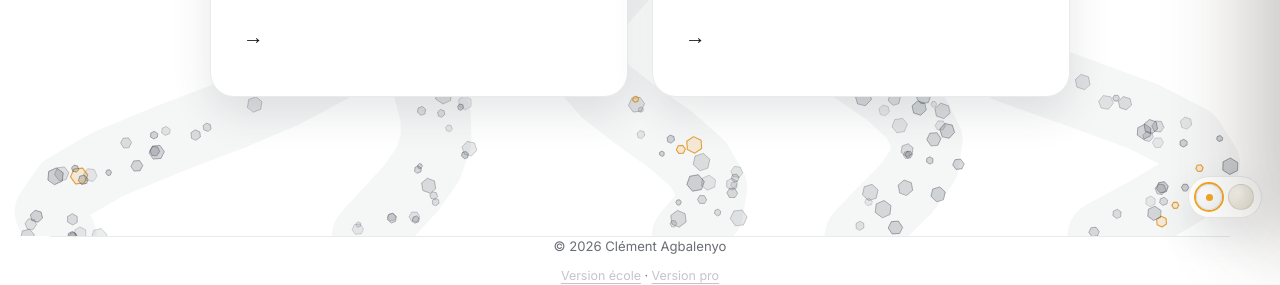
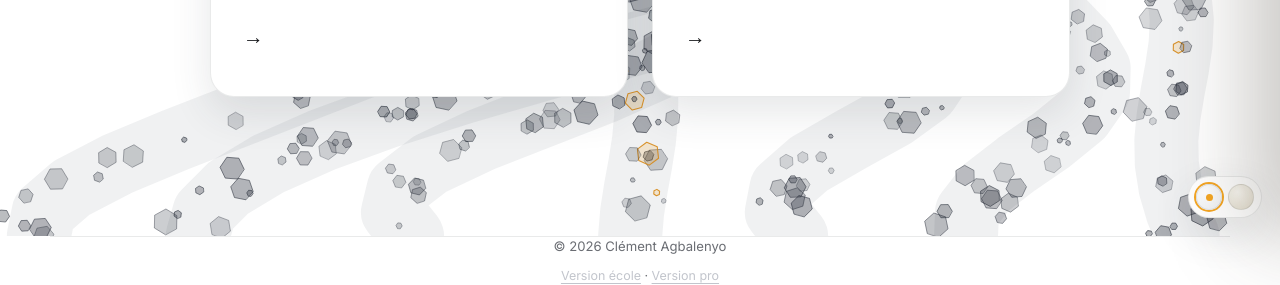
Before and after one commit to ashbornarise/Mon-portofolio-AGBALENYO, a plain HTML site: page index.html in a window 1280 px wide. Shown: the part 564-849 px from the top of the page. Drawn offline with nearby package versions, Linux system fonts and the light colour scheme; animation ran at ten frames a second.

Commit message:
Réglages fluide : 7 affluents, plus sombre, lent, tronc à droite + refend central
- 7 affluents (au lieu de 5).
- Hexagones plus sombres (gris profonds), densité 100 par affluent,
  tailles aléatoires (2–13 px).
- Montée nettement plus lente.
- Tronc principal décalé à droite (~82 %) ; un affluent central monte
  droit et coupe l'écran en deux.

Co-Authored-By: Claude Opus 4.8 <noreply@anthropic.com>

```diff
--- a/index.html
+++ b/index.html
@@ -1058,25 +1058,29 @@ let flowTribs=[];
 function easeIO(t){ return t<0.5 ? 2*t*t : 1-Math.pow(-2*t+2,2)/2; }
 function flowSeed(){
   flowHex=[]; flowTribs=[];
-  const nT=5, trunk=flowW*(0.46+Math.random()*0.08);
+  const nT=7;
+  const trunkR=flowW*0.82;        // tronc principal à droite
+  const splitIdx=3;               // un affluent monte droit au centre → coupe l'écran en deux
   for(let i=0;i<nT;i++){
+    const isSplit=(i===splitIdx);
     flowTribs.push({
-      xStart: flowW*(0.10 + 0.80*(i/(nT-1))),
-      trunk,
-      conv: 0.52 + Math.random()*0.22,          // hauteur (s) où l'affluent rejoint le tronc
-      amp: 38 + Math.random()*46,
-      freq: 1.5 + Math.random()*1.8,
-      phase: Math.random()*6.283,
-      drift: (Math.random()*2-1)*0.00022
+      xStart: isSplit ? flowW*0.5 : flowW*(0.06 + 0.9*(i/(nT-1))),
+      trunk:  isSplit ? flowW*0.5 : trunkR,
+      conv:   isSplit ? 0.42 : 0.5 + Math.random()*0.22,
+      amp:    isSplit ? 10 : 34 + Math.random()*44,   // le central ondule à peine
+      freq:   1.4 + Math.random()*1.7,
+      phase:  Math.random()*6.283,
+      drift:  (Math.random()*2-1)*0.00012              // dérive lente
     });
   }
-  const per=Math.min(150, Math.round(flowH/6));
+  const per=100;                  // densité
   flowTribs.forEach((T,ti)=>{
     for(let i=0;i<per;i++){
       flowHex.push({ti, s:Math.random(), off:(Math.random()*2-1),
-        r:2.4+Math.random()*6.4, rot:Math.random()*Math.PI, vr:(Math.random()*2-1)*0.012,
-        ds:0.0016+Math.random()*0.0036, gold:Math.random()<0.055,
-        a:0.18+Math.random()*0.28});
+        r:2+Math.random()*11, rot:Math.random()*Math.PI, vr:(Math.random()*2-1)*0.009,
+        ds:0.0006+Math.random()*0.0011,                // montée lente
+        gold:Math.random()<0.05,
+        a:0.26+Math.random()*0.34});                   // plus sombre
     }
   });
 }
@@ -1101,7 +1105,7 @@ function flowDraw(animate){
   for(const T of flowTribs){
     flowCtx.beginPath();
     for(let s=0;s<=1.0001;s+=0.03){ const x=channelX(T,s,flowClock), y=flowH*(1-s); s===0?flowCtx.moveTo(x,y):flowCtx.lineTo(x,y); }
-    flowCtx.strokeStyle="rgba(72,78,90,0.05)"; flowCtx.lineWidth=flowW*0.055; flowCtx.lineCap="round"; flowCtx.lineJoin="round"; flowCtx.stroke();
+    flowCtx.strokeStyle="rgba(52,58,70,0.07)"; flowCtx.lineWidth=flowW*0.05; flowCtx.lineCap="round"; flowCtx.lineJoin="round"; flowCtx.stroke();
   }
   // hexagones (texture du fluide) qui remontent
   for(const h of flowHex){
@@ -1113,11 +1117,11 @@ function flowDraw(animate){
     const cy=flowH*(1-h.s);
     hexPath(cx,cy,h.r,h.rot);
     if(h.gold){
-      flowCtx.fillStyle="rgba(240,160,40,0.16)"; flowCtx.fill();
-      flowCtx.strokeStyle="rgba(224,146,30,0.85)"; flowCtx.lineWidth=1.1; flowCtx.stroke();
+      flowCtx.fillStyle="rgba(240,160,40,0.18)"; flowCtx.fill();
+      flowCtx.strokeStyle="rgba(214,138,26,0.9)"; flowCtx.lineWidth=1.1; flowCtx.stroke();
     }else{
-      flowCtx.fillStyle="rgba(66,72,84,"+(h.a*0.5)+")"; flowCtx.fill();
-      flowCtx.strokeStyle="rgba(56,62,74,"+h.a+")"; flowCtx.lineWidth=1; flowCtx.stroke();
+      flowCtx.fillStyle="rgba(40,46,58,"+(h.a*0.6)+")"; flowCtx.fill();
+      flowCtx.strokeStyle="rgba(32,38,50,"+h.a+")"; flowCtx.lineWidth=1; flowCtx.stroke();
     }
   }
   if(animate) flowClock+=16;
```
